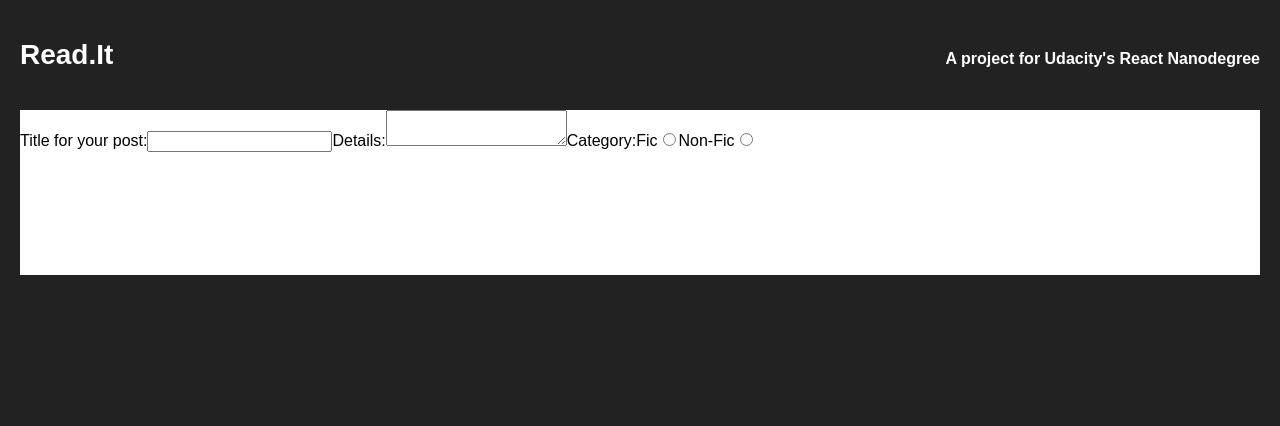
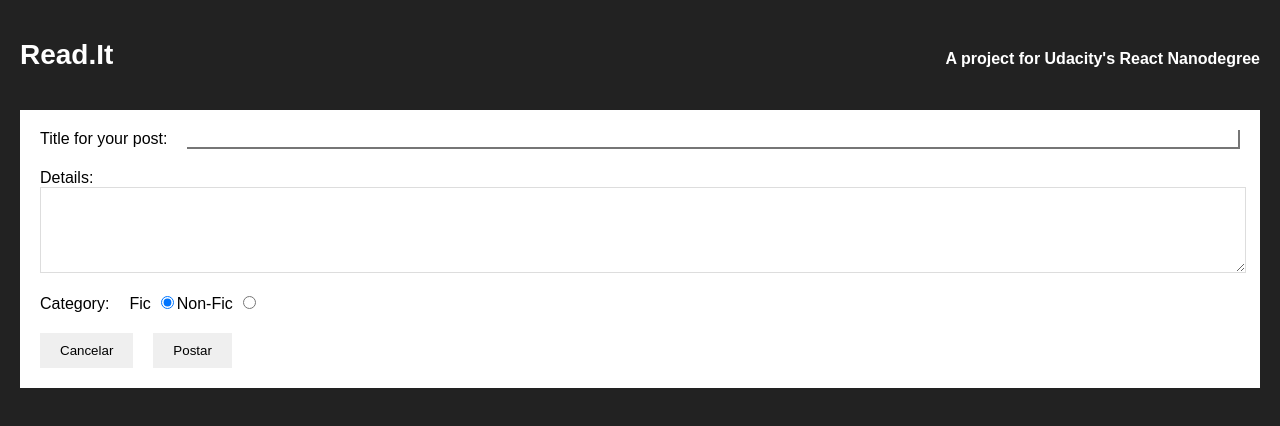
Before and after one commit to andreaweb/readable-udacity, a React (Create React App) app: page /PostDetails in a window 1280 px wide. Shown: the top 426 px of the page. Built offline with nearby package versions, Linux system fonts and the light colour scheme.

Commit message:
CSS and html mock mostly done

```diff
--- a/src/App.css
+++ b/src/App.css
@@ -17,13 +17,14 @@
 .description{
   font-size: 16px;
 }
-
-main{
+.container{
   background-color: #fff;
-  display: grid;
   margin: 0 20px;
   max-height: calc(100vh - 140px);
   overflow-x: auto;
+}
+.container--main{
+  display: grid;
   grid-template-rows: 165px;
   grid-auto-rows: 165px;
 }
@@ -63,7 +64,7 @@ main{
 .button .fa{
   margin-right: 10px;
 }
-.button--edit{
+.button:first-child{
   margin-right: 20px;
 }
 .button--delete{
@@ -138,3 +139,34 @@ main{
   grid-column: 2/5;
   grid-row: auto;
 }
+
+.new-post{
+  padding: 20px;
+}
+.new-post__title{
+  display: flex
+}
+.new-post__input{
+  border-top: none;
+  border-left: none;
+  margin-left: 20px;
+  flex: 1;
+}
+.new-post__details{
+  margin: 20px 0;
+}
+.new-post__textarea{
+  display: block;
+  width: 100%;
+  height: 80px;
+  border-color: #ddd;
+}
+.new-post__category__title{
+  margin-right: 20px;
+}
+.new-post__category__radio{
+  margin-left: 10px;
+}
+.new-post__buttons{
+  margin: 20px 0 0;
+}
--- a/src/App.js
+++ b/src/App.js
@@ -15,7 +15,7 @@ class App extends Component {
             </span>
           </h1>
         </header>
-        <main>
+        <main className="container container--main">
           <aside className="aside">
             <button className="button button--new">
               New Post
--- a/src/NewPost.js
+++ b/src/NewPost.js
@@ -13,17 +13,41 @@ class NewPost extends React.Component{
 						</span>
 					</h1>
 				</header>
-				<main>
+				<main className="container">
 					<section className="new-post">
-						<label>Title for your post:</label>
-						<input className="new-post__title" />
-						<label>Details:</label>
-						<textarea className="new-post__details" />
-						<span>Category:</span>
-						<label>Fic</label>
-						<input type="radio" name="category" value="fic" />
-						<label>Non-Fic</label>
-						<input type="radio" name="category" value="non-fic" />
+						<div className="new-post__title">
+							<label>Title for your post:</label>
+							<input className="new-post__input" />
+						</div>
+
+						<div className="new-post__details">
+							<label>Details:</label>
+							<textarea className="new-post__textarea" />
+						</div>
+
+						<div className="new-post__category">
+							<span className="new-post__category__title">Category:</span>
+							<label for="fic">Fic</label>
+							<input
+								className="new-post__category__radio"
+								type="radio"
+								checked
+								name="category"
+								value="fic"
+							/>
+							<label for="non-fic">Non-Fic</label>
+							<input
+								className="new-post__category__radio"
+								type="radio"
+								name="category"
+								value="non-fic"
+							/>
+						</div>
+
+						<div className="new-post__buttons">
+							<button className="button button--cancel">Cancelar</button>
+							<button className="button button--submit">Postar</button>
+						</div>
 					</section>
 				</main>
 			</div>
--- a/src/PostDetails.js
+++ b/src/PostDetails.js
@@ -13,7 +13,7 @@ class PostDetails extends React.Component{
 						</span>
 					</h1>
 				</header>
-				<main>
+				<main className="container container--main">
 					<aside className="aside">
 						<button className="button button--new">
 						New Post
```
